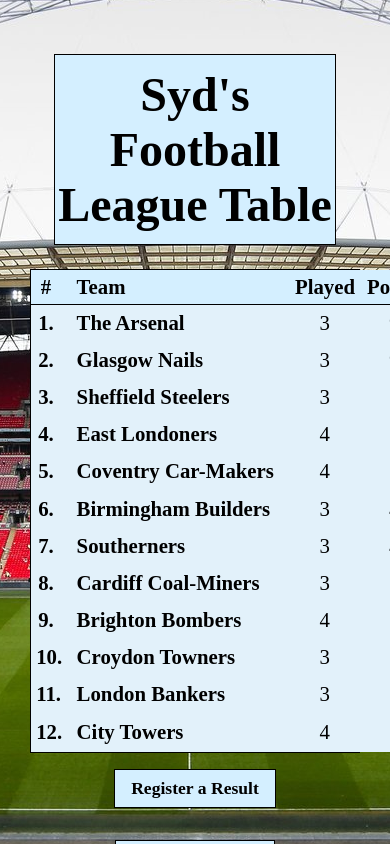
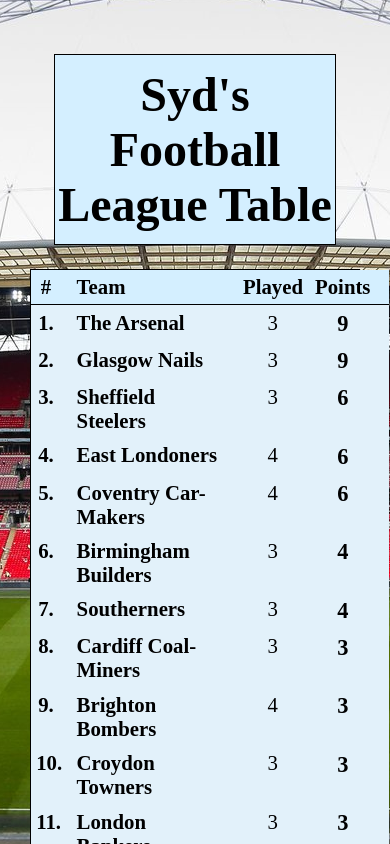
Before and after one commit to sydneymurray/boolean-uk-react-project-deployment, a React (Create React App) app: page / in a window 390 px wide. Shown: the top 844 px of the page. Built offline with nearby package versions, Linux system fonts and the light colour scheme; data requests are answered from the project's data file.

Commit message:
Working on Responsiveness

```diff
--- a/src/components/RenderTeamListItem.jsx
+++ b/src/components/RenderTeamListItem.jsx
@@ -7,7 +7,7 @@
         <span className="list-item-span place">{index+1}.</span>
         <span className="list-item-span team-name">{team.name}</span>
         <span className="list-item-span spacer"></span>
-        <span className="list-item-span ">{team.gamesPlayed}</span>
+        <span className="list-item-span games-played">{team.gamesPlayed}</span>
         <span className="list-item-span game-stats">{team.gamesWon}</span>
         <span className="list-item-span game-stats">{team.gamesDrew}</span>
         <span className="list-item-span game-stats">{team.gamesLost}</span>
--- a/src/pages/MainTable.jsx
+++ b/src/pages/MainTable.jsx
@@ -15,7 +15,7 @@
         <span className="list-item-span list-item-place">#</span>
         <span className="list-item-span team-name">Team</span>
         <span className="list-item-span spacer"></span>
-        <span className="list-item-span ">Played</span>
+        <span className="list-item-span games-played">Played</span>
         <span className="list-item-span game-stats">Won</span>
         <span className="list-item-span game-stats">Drew</span>
         <span className="list-item-span game-stats">Lost</span>
--- a/src/styles/MainTable.css
+++ b/src/styles/MainTable.css
@@ -77,10 +77,13 @@
     display: none;
   }
   .main-list{
-    max-width: 410px;
+    max-width: 360px;
   }
   .heading-li,
   .team-li{
-    max-width: 408px;
+    max-width: 358px;
+  }
+  .team-name{
+    width: 15ch;
   }
 }
```
